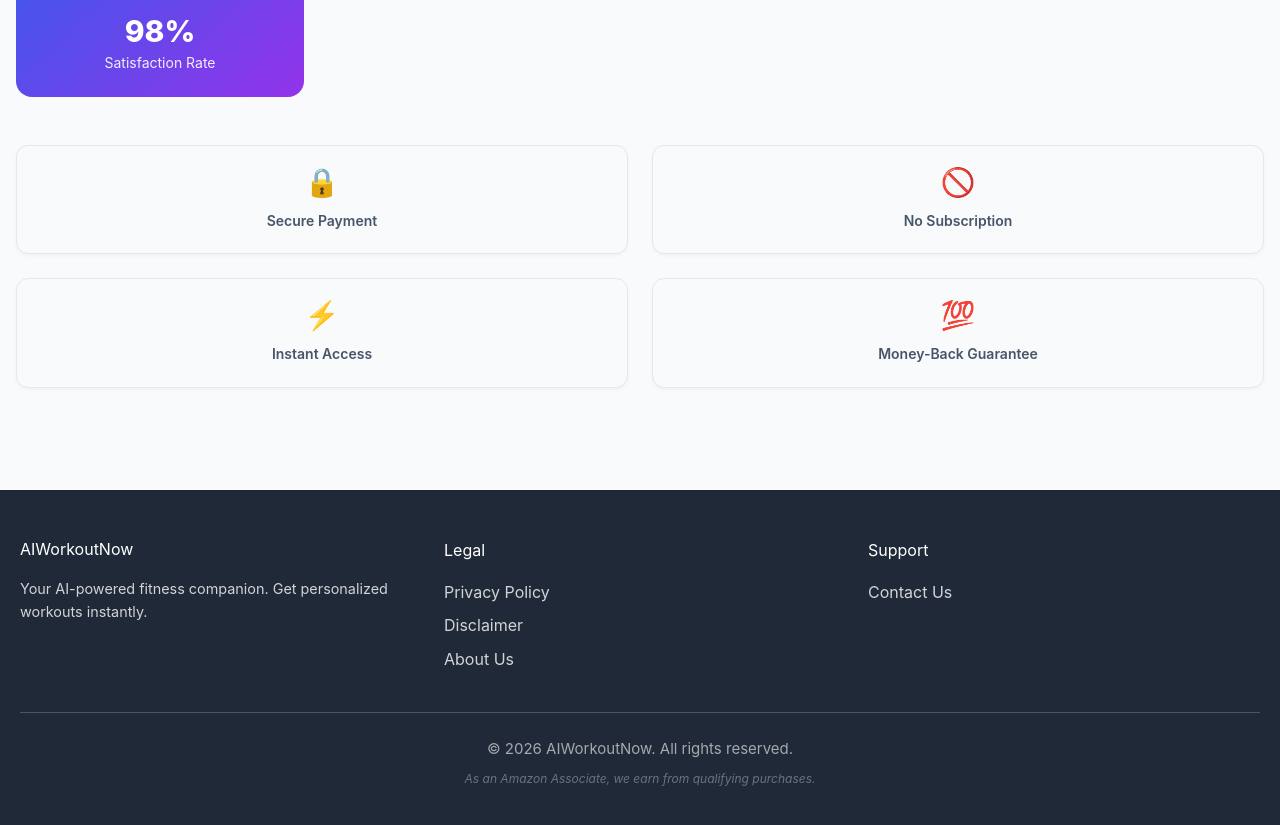
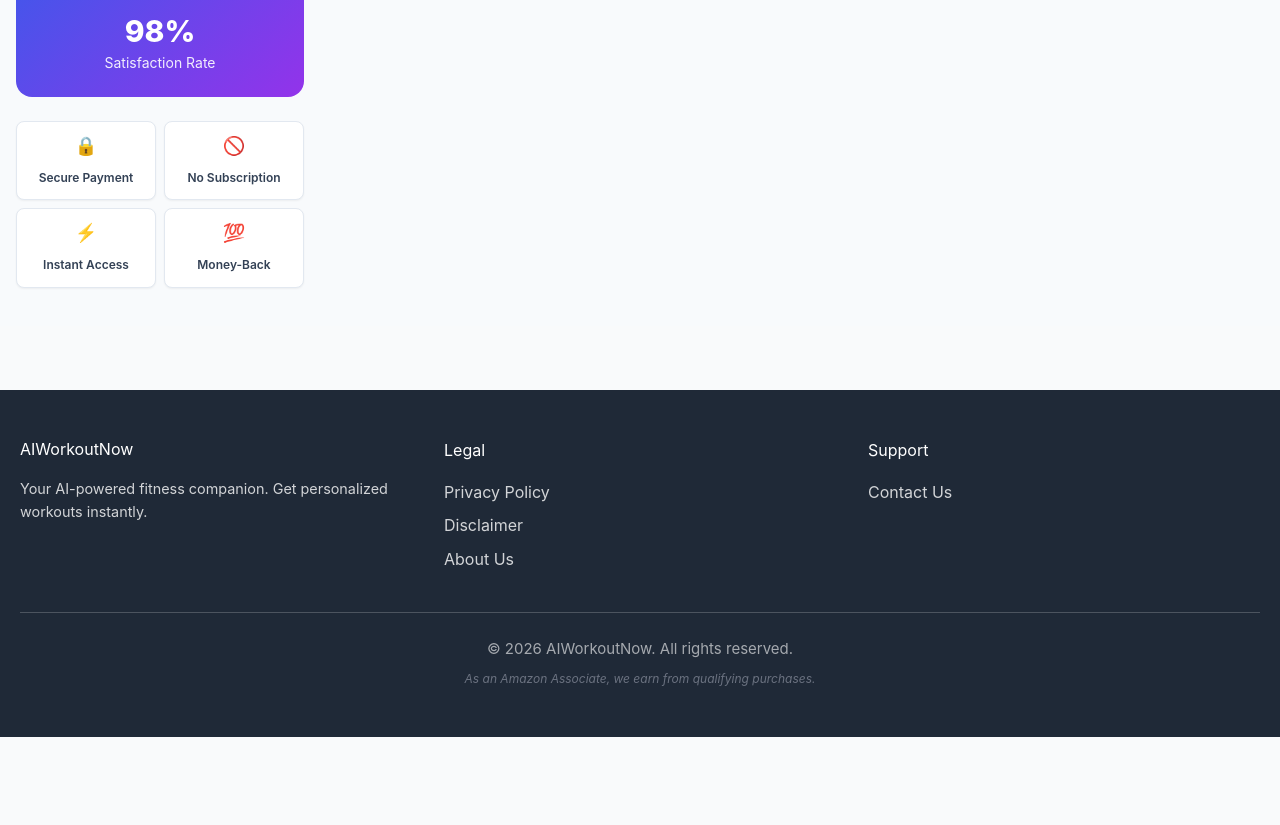
Before and after one commit to maxkantor/AIWorkoutNow, a React (Vite) app in the folder frontend/: page / in a window 1280 px wide. Shown: the part 1220-2045 px from the top of the page. After the commit the page ends 1957 px from the top, so only its background shows below. Built offline with nearby package versions, Linux system fonts and the light colour scheme; no server answers.

Commit message:
Move trust badges between stats and pricing - Shrunk badges to compact size - Placed in left column between stats and pricing - Removed full-width trust badges section - Better space utilization

```diff
--- a/frontend/src/pages/Home.tsx
+++ b/frontend/src/pages/Home.tsx
@@ -234,6 +234,26 @@ function Home() {
                   </div>
                 </div>
               </section>
+
+              {/* Trust Badges - Compact */}
+              <section className="grid grid-cols-2 gap-2 mt-4">
+                <div className="bg-white rounded-lg p-2.5 text-center border border-slate-200 shadow-sm">
+                  <span className="text-lg block mb-1">🔒</span>
+                  <span className="text-xs font-semibold text-slate-700">Secure Payment</span>
+                </div>
+                <div className="bg-white rounded-lg p-2.5 text-center border border-slate-200 shadow-sm">
+                  <span className="text-lg block mb-1">🚫</span>
+                  <span className="text-xs font-semibold text-slate-700">No Subscription</span>
+                </div>
+                <div className="bg-white rounded-lg p-2.5 text-center border border-slate-200 shadow-sm">
+                  <span className="text-lg block mb-1">⚡</span>
+                  <span className="text-xs font-semibold text-slate-700">Instant Access</span>
+                </div>
+                <div className="bg-white rounded-lg p-2.5 text-center border border-slate-200 shadow-sm">
+                  <span className="text-lg block mb-1">💯</span>
+                  <span className="text-xs font-semibold text-slate-700">Money-Back</span>
+                </div>
+              </section>
             </aside>
 
             {/* Center Column: Workout Generator Form */}
@@ -264,26 +284,6 @@ function Home() {
             </aside>
           </div>
 
-          {/* Trust Badges - Full Width */}
-          <section className="mt-8 grid grid-cols-2 md:grid-cols-4 gap-4">
-            <div className="bg-slate-50 rounded-lg p-4 text-center">
-              <span className="text-2xl block mb-2">🔒</span>
-              <span className="text-sm font-semibold text-slate-700">Secure Payment</span>
-            </div>
-            <div className="bg-slate-50 rounded-lg p-4 text-center">
-              <span className="text-2xl block mb-2">🚫</span>
-              <span className="text-sm font-semibold text-slate-700">No Subscription</span>
-            </div>
-            <div className="bg-slate-50 rounded-lg p-4 text-center">
-              <span className="text-2xl block mb-2">⚡</span>
-              <span className="text-sm font-semibold text-slate-700">Instant Access</span>
-            </div>
-            <div className="bg-slate-50 rounded-lg p-4 text-center">
-              <span className="text-2xl block mb-2">💯</span>
-              <span className="text-sm font-semibold text-slate-700">Money-Back Guarantee</span>
-            </div>
-          </section>
-
           {/* SEO Content - Hidden but present for SEO */}
           <section className="mt-8 hidden">
             <h2>AI Workout Generator Without Signup</h2>
```
